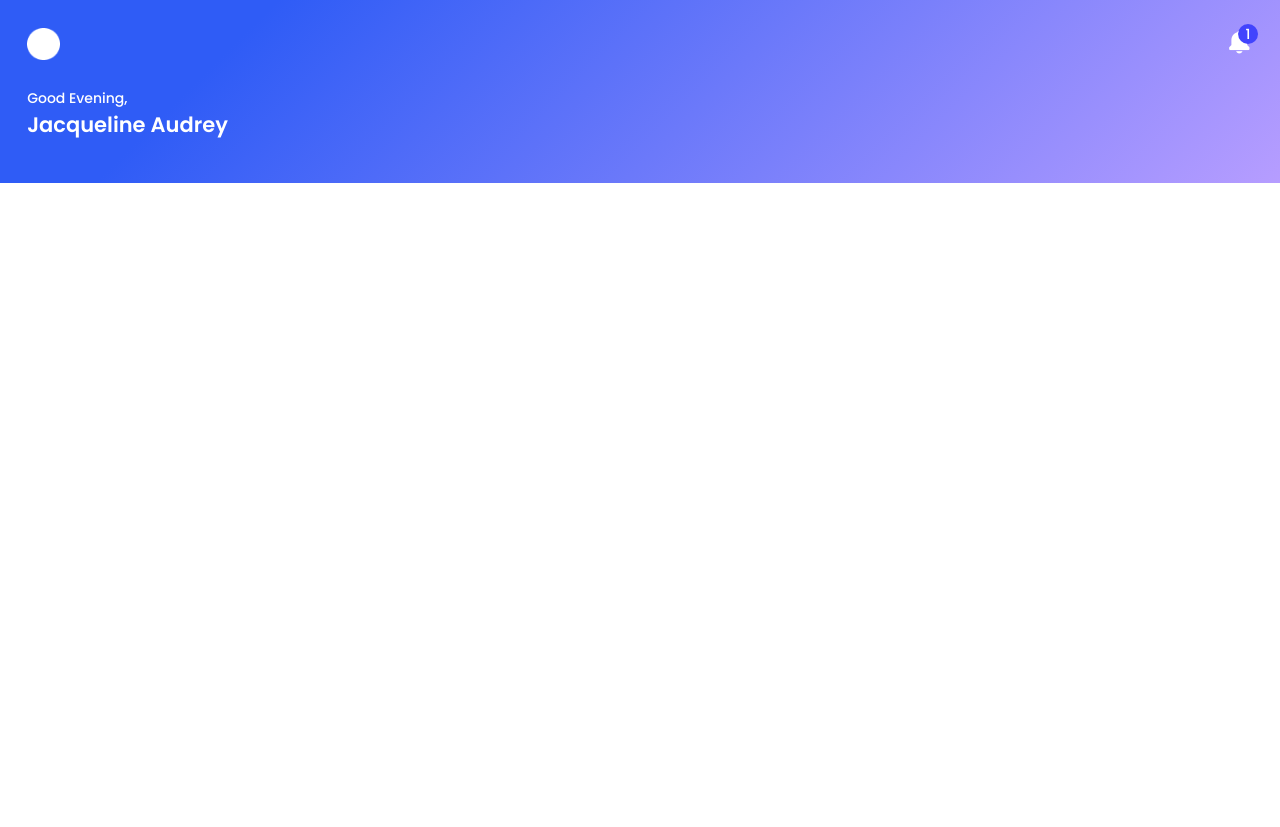
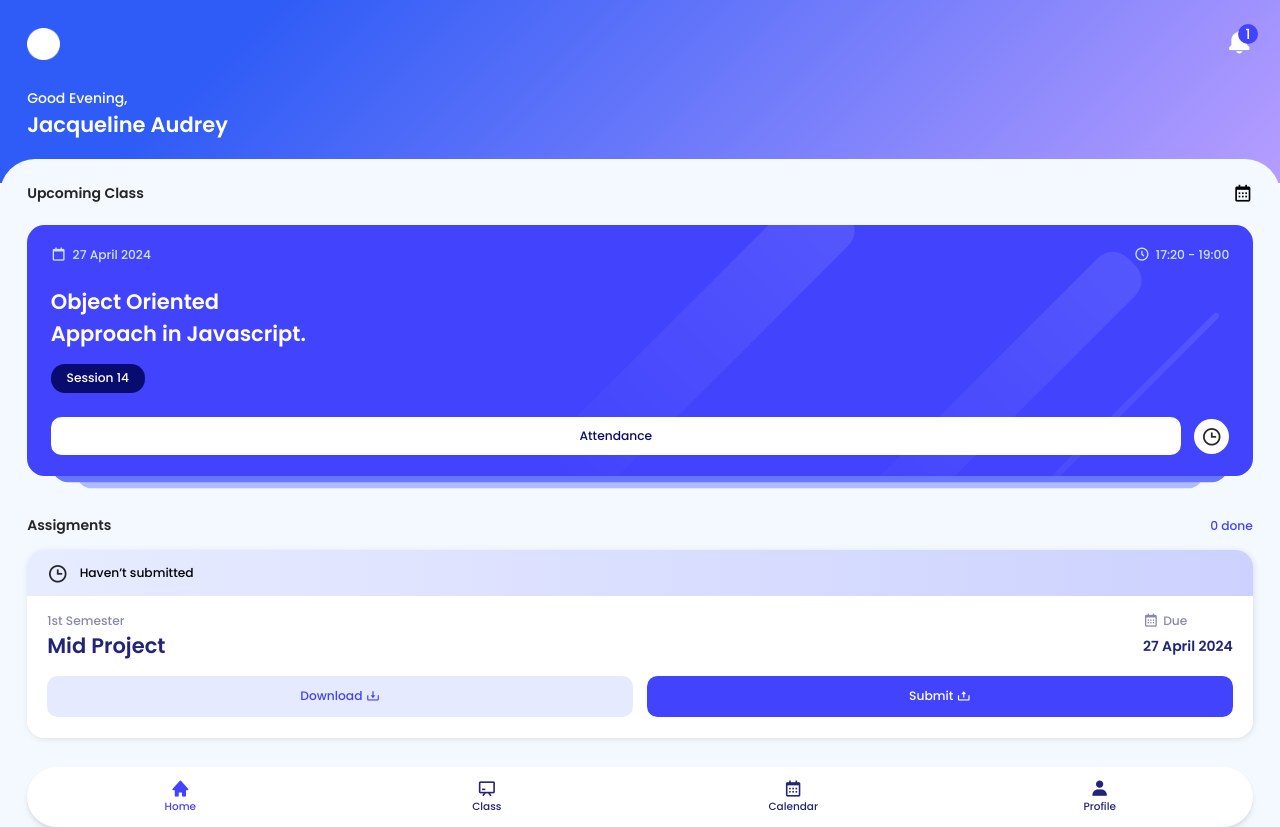
Before and after one commit to Separatis-BNCC/leap, a React (Vite) app: page / in a window 1280 px wide. Before the commit the page ends 800 px from the top, so only its background shows below. Built offline with nearby package versions, Linux system fonts and the light colour scheme.

Commit message:
[SCRUM 123] QC Correction

```diff
--- a/src/components/Home/AssigmentCard.tsx
+++ b/src/components/Home/AssignmentCard.tsx
@@ -1,8 +1,5 @@
 import { cn } from "@/lib/utils";
 import { Button } from "../ui/Button";
-import DueDate from "../ui/DueDate";
-import SemesterAssignment from "../ui/SemesterAssignment";
-
 export default function AssignmentCard({ ...props }) {
   return (
     <div
@@ -17,11 +14,19 @@ export default function AssignmentCard({ ...props }) {
       </div>
       <div className="px-[1.437rem] pb-[1.56rem] pt-[1.125rem] bg-white">
         <div className="flex justify-between mb-[1.0625rem]">
-          <SemesterAssignment
-            assignment="Mid Project"
-            semester="1st Semester"
-          />
-          <DueDate date="27 April 2024" variant="card" />
+          <div className="font-semibold text-darker-blue text-[1.5rem]">
+            <p className="text-[0.875rem] text-dark-grey font-medium">
+              1st Semester
+            </p>
+            Mid Project
+          </div>
+          <div className="text-[1rem] font-semibold text-darker-blue">
+            <div className="flex gap-[0.3125rem] items-center mb-[0.4375rem]">
+              <i className="bx bx-calendar text-[1.125rem] text-dark-grey"></i>
+              <p className="text-[0.875rem] text-dark-grey font-medium">Due</p>
+            </div>
+            27 April 2024
+          </div>
         </div>
         <div className="flex justify-between gap-4 ">
           <Button variant="secondary" className="w-full">
--- a/src/components/Home/AttendanceCard.tsx
+++ b/src/components/Home/AttendanceCard.tsx
@@ -1,7 +1,6 @@
 import { useNavigate } from "react-router-dom";
 import { Button } from "../ui/Button";
 import Label from "../ui/Label";
-import TimeInfo from "../ui/TimeInfo";
 import { cn } from "@/lib/utils";
 
 export default function AttendanceCard({ ...props }) {
@@ -15,14 +14,14 @@ export default function AttendanceCard({ ...props }) {
         <div className="w-[27.7rem] h-[0.4375rem] absolute rounded-3xl top-[90%] left-[86%] -translate-y-[50%] -translate-x-[50%] -rotate-45 -z-[1] bg-gradient-to-r from-transparent to-white opacity-10"></div>
 
         <div className="flex justify-between mb-[1.5625rem]">
-          <TimeInfo>
+          <div className="flex gap-[0.437rem] items-center text-[0.875rem] text-gray-blue">
             <i className="bx bx-calendar-alt text-[1.125rem] text-gray-blue"></i>
             27 April 2024
-          </TimeInfo>
-          <TimeInfo>
+          </div>
+          <div className="flex gap-[0.437rem] items-center text-[0.875rem] text-gray-blue">
             <i className="bx bx-time-five text-[1.125rem] text-gray-blue"></i>
             17:20 - 19:00
-          </TimeInfo>
+          </div>
         </div>
         <div className="mb-[1.75rem]">
           <p className="text-[1.5rem] font-semibold text-white max-w-[19.75rem] mb-[1.0625rem]">
--- a/src/components/Home/NavigationBar.tsx
+++ b/src/components/Home/NavigationBar.tsx
@@ -1,32 +1,69 @@
 import { cn } from "@/lib/utils";
-import { useNavigate } from "react-router-dom";
+import { useLocation, useNavigate } from "react-router-dom";
 
+// const navbarItem = [
+//   {
+//     name: "Home",
+//     icon: <i className="bx bxs-home text-darker-blue text-[1.375rem]"></i>,
+//     route: "/",
+//   },
+//   {
+//     name: "Class",
+//     icon: <i className="bx bx-chalkboard text-darker-blue text-[1.375rem]"></i>,
+//     route: "/register",
+//   },
+//   {
+//     name: "Calender",
+//     icon: <i className="bx bx-calendar text-darker-blue text-[1.375rem]"></i>,
+//     route: "/calendar",
+//   },
+//   {
+//     name: "Profile",
+//     icon: <i className="bx bxs-user text-darker-blue text-[1.375rem]"></i>,
+//     route: "/profile",
+//   },
+// ];
+
+// Yang di passing cuma className dari iconnya aja biar bisa di adjust warnanya pas udah diakses
 const navbarItem = [
   {
     name: "Home",
-    icon: <i className="bx bxs-home text-darker-blue text-[1.375rem]"></i>,
-    route: "/home",
+    icon: "bx bxs-home",
+    route: "/",
   },
   {
     name: "Class",
-    icon: <i className="bx bx-chalkboard text-darker-blue text-[1.375rem]"></i>,
+    icon: "bx bx-chalkboard",
     route: "/register",
   },
   {
-    name: "Calender",
-    icon: <i className="bx bx-calendar text-darker-blue text-[1.375rem]"></i>,
-    route: "/",
+    name: "Calendar",
+    icon: "bx bx-calendar",
+    route: "/calendar",
   },
   {
     name: "Profile",
-    icon: <i className="bx bxs-user text-darker-blue text-[1.375rem]"></i>,
-    route: "/",
+    icon: "bx bxs-user",
+    route: "/profile",
   },
 ];
 
 export default function NavigationBar({ ...props }) {
   const navigate = useNavigate();
-  //profile ama class dikecilkan
+
+  const { pathname } = useLocation();
+  const current = pathname.split("/")?.[1];
+  // console.log(current);
+
+  const active = (path: string) => {
+    const cleanPath = path.replace(/^\/+/, "");
+
+    const classes =
+      cleanPath === current ? "text-main-blue" : "text-darker-blue";
+
+    return classes;
+  };
+
   return (
     <div
       className={cn(
@@ -41,8 +78,14 @@ export default function NavigationBar({ ...props }) {
             onClick={() => navigate(item.route)}
             key={index}
           >
-            {item.icon}
-            <p className="text-darker-blue font-medium text-[0.75rem]">
+            {/* <div className={`${active(item.route)}`}>{item.icon}</div>
+             */}
+
+            {/* biar iconnya bisa di styling langsung di sini */}
+            <i
+              className={cn(item.icon, active(item.route), "text-[1.375rem]")}
+            />
+            <p className={`${active(item.route)} font-medium text-[0.75rem]`}>
               {item.name}
             </p>
           </button>
--- a/src/components/ui/Button.tsx
+++ b/src/components/ui/Button.tsx
@@ -109,22 +109,14 @@ export function Button({
   variant,
   ...props
 }: Props & ButtonHTMLAttributes<HTMLButtonElement>) {
-  const [isLoading, setIsLoading] = useState<boolean>(true);
-
-  useEffect(() => {
-    const timer = setTimeout(() => {
-      setIsLoading(false);
-    }, 2000);
-
-    return () => clearTimeout(timer);
-  }, []);
+  const [isLoading, setIsLoading] = useState<boolean>(false);
 
   return (
     <button
       {...props}
       className={cn(
         "flex justify-center py-[0.6875rem] active:scale-[98%] items-center gap-1 active:opacity-95 text-[0.875rem] font-medium rounded-xl",
-        { isLoading: "opacity-50" },
+        { "opacity-50": isLoading },
         variants[variant],
         props.className
       )}
--- a/src/components/ui/DueDate.tsx
+++ /dev/null
@@ -1,25 +0,0 @@
-type Props = {
-  variant: "pop-up" | "card";
-  date: string;
-};
-
-const variants = {
-  "pop-up": "flex gap-[0.5625rem] text-[0.875rem]",
-  card: "text-[1rem] ",
-};
-
-export default function DueDate({ variant, date }: Props) {
-  return (
-    <div className={`${variants[variant]} font-semibold text-darker-blue`}>
-      <div
-        className={`flex gap-[0.3125rem] items-center ${
-          variant === "card" ? "mb-[0.4375rem]" : ""
-        }`}
-      >
-        <i className="bx bx-calendar text-[1.125rem] text-dark-grey"></i>
-        <p className="text-[0.875rem] text-dark-grey font-medium">Due</p>
-      </div>
-      {date}
-    </div>
-  );
-}
--- a/src/components/ui/SemesterAssignment.tsx
+++ /dev/null
@@ -1,13 +0,0 @@
-type Props = {
-  assignment: string;
-  semester: string;
-};
-
-export default function SemesterAssignment({ assignment, semester }: Props) {
-  return (
-    <div className="font-semibold text-darker-blue text-[1.5rem]">
-      <p className="text-[0.875rem] text-dark-grey font-medium">{semester}</p>
-      {assignment}
-    </div>
-  );
-}
--- a/src/components/ui/TimeInfo.tsx
+++ /dev/null
@@ -1,13 +0,0 @@
-import { ReactNode } from "react";
-
-type Props = {
-  children?: ReactNode;
-};
-
-export default function TimeInfo({ children }: Props) {
-  return (
-    <div className="flex gap-[0.437rem] items-center text-[0.875rem] text-gray-blue">
-      {children}
-    </div>
-  );
-}
--- a/src/pages/Home.tsx
+++ b/src/pages/Home.tsx
@@ -1,4 +1,4 @@
-import AssignmentCard from "@/components/Home/AssigmentCard";
+import AssignmentCard from "@/components/Home/AssignmentCard";
 import AttendanceCard from "@/components/Home/AttendanceCard";
 import NavigationBar from "@/components/Home/NavigationBar";
 import Wrapper from "@/components/ui/Wrapper";
```
Also changed, not shown: src/App.tsx (+23 -2 lines).
